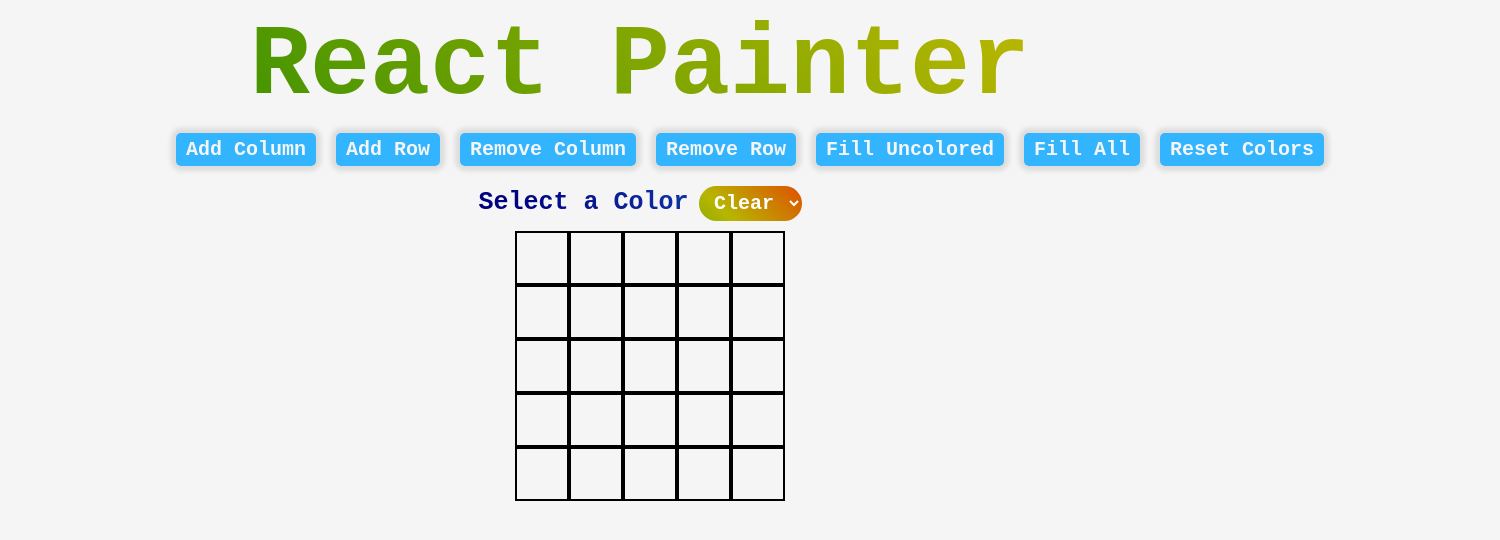
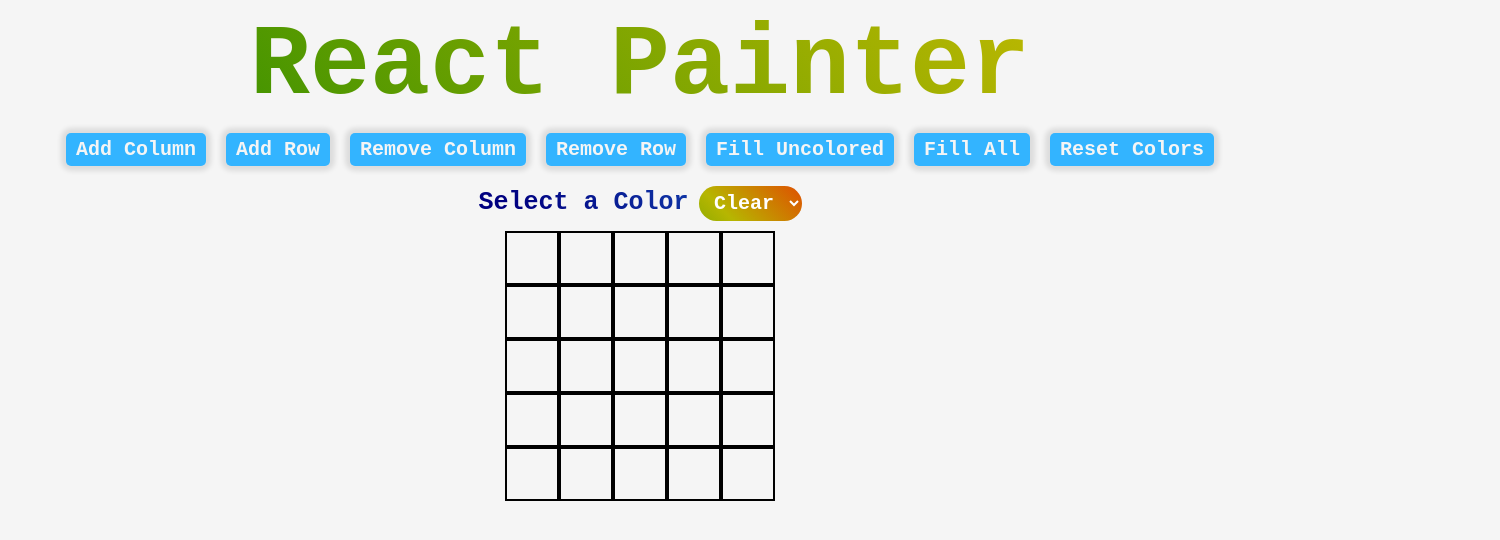
Before and after one commit to abdoulguira/Assignment_08, a React (Create React App) app: page / in a window 1280 px wide. Shown: the top 540 px of the page, 1500 px wide, since content can reach past the window. Built offline with nearby package versions, Linux system fonts and the light colour scheme.

Commit message:
Adjusted styling to keep elements centered

```diff
--- a/src/App.js
+++ b/src/App.js
@@ -35,7 +35,7 @@ export default class App extends React.Component {
   render() {
 
     return (
-      <div>
+      <div className="page">
         <h1>React Painter</h1>
         <div className="buttons">
           <button onClick={this.addColumn}>Add Column</button>
--- a/src/stylesheet.css
+++ b/src/stylesheet.css
@@ -32,9 +32,15 @@ body {
     animation: rainbow 250s linear infinite; */
 }
 
+.page {
+    display: flex;
+    align-items: center;
+    flex-direction: column;
+}
+
 h1 {
     width: 900px;
-    margin: 10px auto;
+    margin: 10px 0;
     text-align: center;
     font-size: 100px;
 
@@ -48,7 +54,7 @@ h1 {
 
 .buttons {
     width: 1500px;
-    margin: 0 auto;
+    /* margin: 0 auto; */
     display: flex;
     justify-content: center;
 }
```
